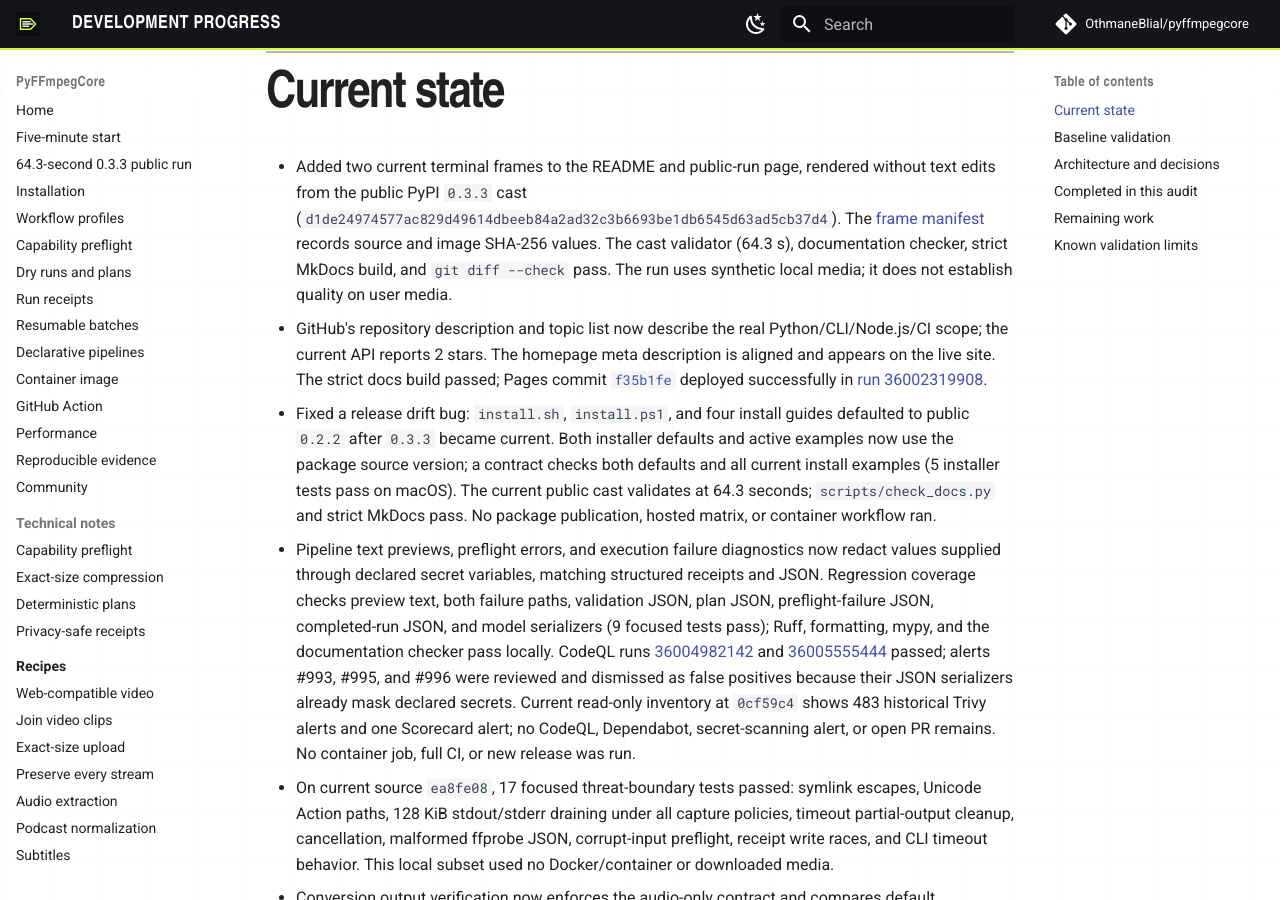
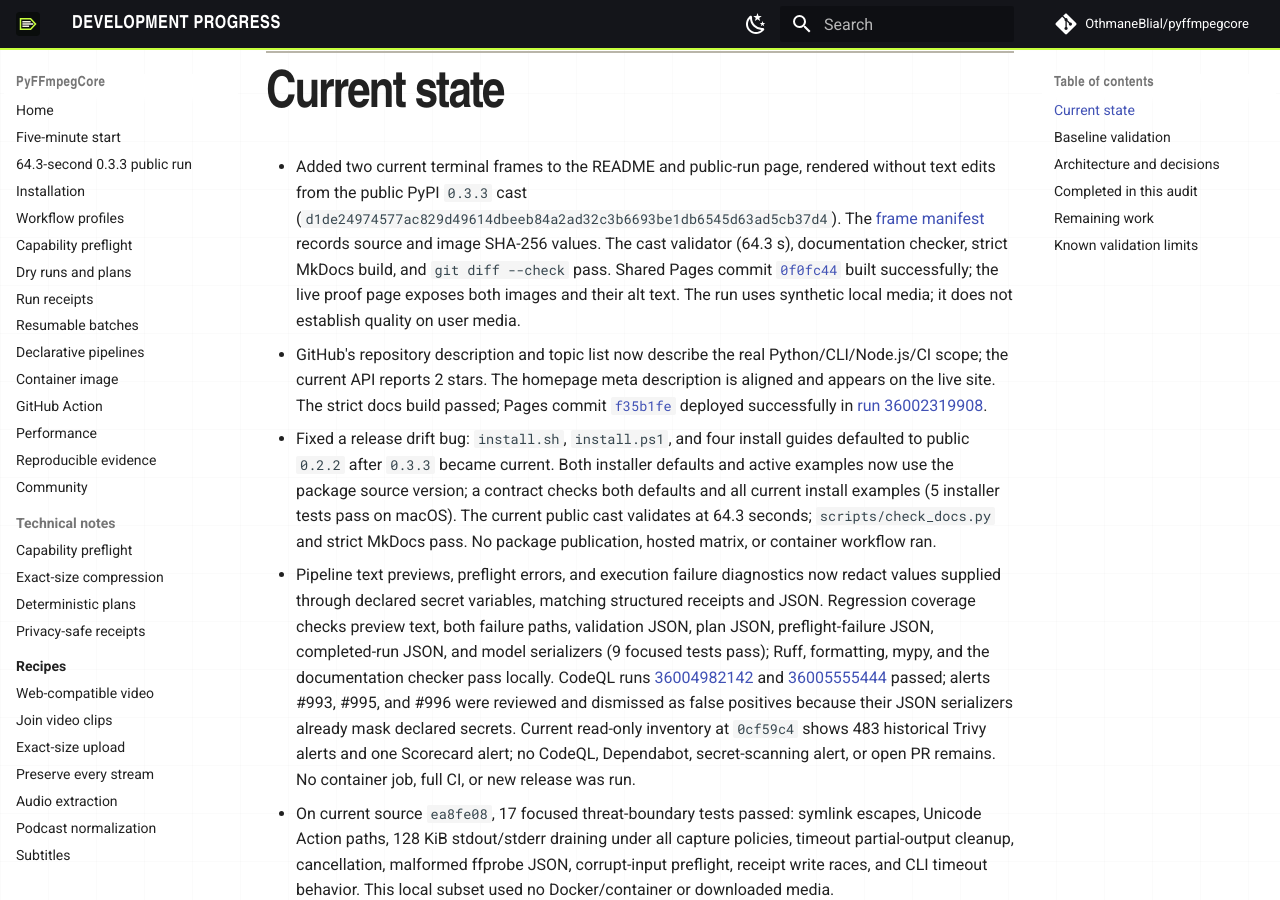
Before and after one commit to OthmaneBlial/pyffmpegcore, an MkDocs documentation site: the page built from docs/PROGRESS.md, in a window 1280 px wide and 900 px high, scrolled down 485 px. Built offline with MkDocs 1.6.1 and Material for MkDocs 9.7.7, drawn with Linux system fonts in a browser that asks for light colours; comment, search, counter and statistics services are not loaded.

Commit message:
docs: record public frame deployment

```diff
--- a/docs/PROGRESS.md
+++ b/docs/PROGRESS.md
@@ -4,7 +4,7 @@
 
 ## Current state
 
-- Added two current terminal frames to the README and public-run page, rendered without text edits from the public PyPI `0.3.3` cast (`d1de24974577ac829d49614dbeeb84a2ad32c3b6693be1db6545d63ad5cb37d4`). The [frame manifest](assets/terminal-demo-v0.3.3.frames.json) records source and image SHA-256 values. The cast validator (64.3 s), documentation checker, strict MkDocs build, and `git diff --check` pass. The run uses synthetic local media; it does not establish quality on user media.
+- Added two current terminal frames to the README and public-run page, rendered without text edits from the public PyPI `0.3.3` cast (`d1de24974577ac829d49614dbeeb84a2ad32c3b6693be1db6545d63ad5cb37d4`). The [frame manifest](assets/terminal-demo-v0.3.3.frames.json) records source and image SHA-256 values. The cast validator (64.3 s), documentation checker, strict MkDocs build, and `git diff --check` pass. Shared Pages commit [`0f0fc44`](https://github.com/OthmaneBlial/OthmaneBlial.github.io/commit/0f0fc4412ce7fdff3f559c933f1a1258faf76b17) built successfully; the live proof page exposes both images and their alt text. The run uses synthetic local media; it does not establish quality on user media.
 - GitHub's repository description and topic list now describe the real Python/CLI/Node.js/CI scope; the current API reports 2 stars. The homepage meta description is aligned and appears on the live site. The strict docs build passed; Pages commit [`f35b1fe`](https://github.com/OthmaneBlial/OthmaneBlial.github.io/commit/f35b1feeb658523ac3629d22bf62d2c0324efbd7) deployed successfully in [run 36002319908](https://github.com/OthmaneBlial/OthmaneBlial.github.io/actions/runs/36002319908).
 - Fixed a release drift bug: `install.sh`, `install.ps1`, and four install guides defaulted to public `0.2.2` after `0.3.3` became current. Both installer defaults and active examples now use the package source version; a contract checks both defaults and all current install examples (5 installer tests pass on macOS). The current public cast validates at 64.3 seconds; `scripts/check_docs.py` and strict MkDocs pass. No package publication, hosted matrix, or container workflow ran.
 - Pipeline text previews, preflight errors, and execution failure diagnostics now redact values supplied through declared secret variables, matching structured receipts and JSON. Regression coverage checks preview text, both failure paths, validation JSON, plan JSON, preflight-failure JSON, completed-run JSON, and model serializers (9 focused tests pass); Ruff, formatting, mypy, and the documentation checker pass locally. CodeQL runs [36004982142](https://github.com/OthmaneBlial/pyffmpegcore/actions/runs/36004982142) and [36005555444](https://github.com/OthmaneBlial/pyffmpegcore/actions/runs/36005555444) passed; alerts #993, #995, and #996 were reviewed and dismissed as false positives because their JSON serializers already mask declared secrets. Current read-only inventory at `0cf59c4` shows 483 historical Trivy alerts and one Scorecard alert; no CodeQL, Dependabot, secret-scanning alert, or open PR remains. No container job, full CI, or new release was run.
```
